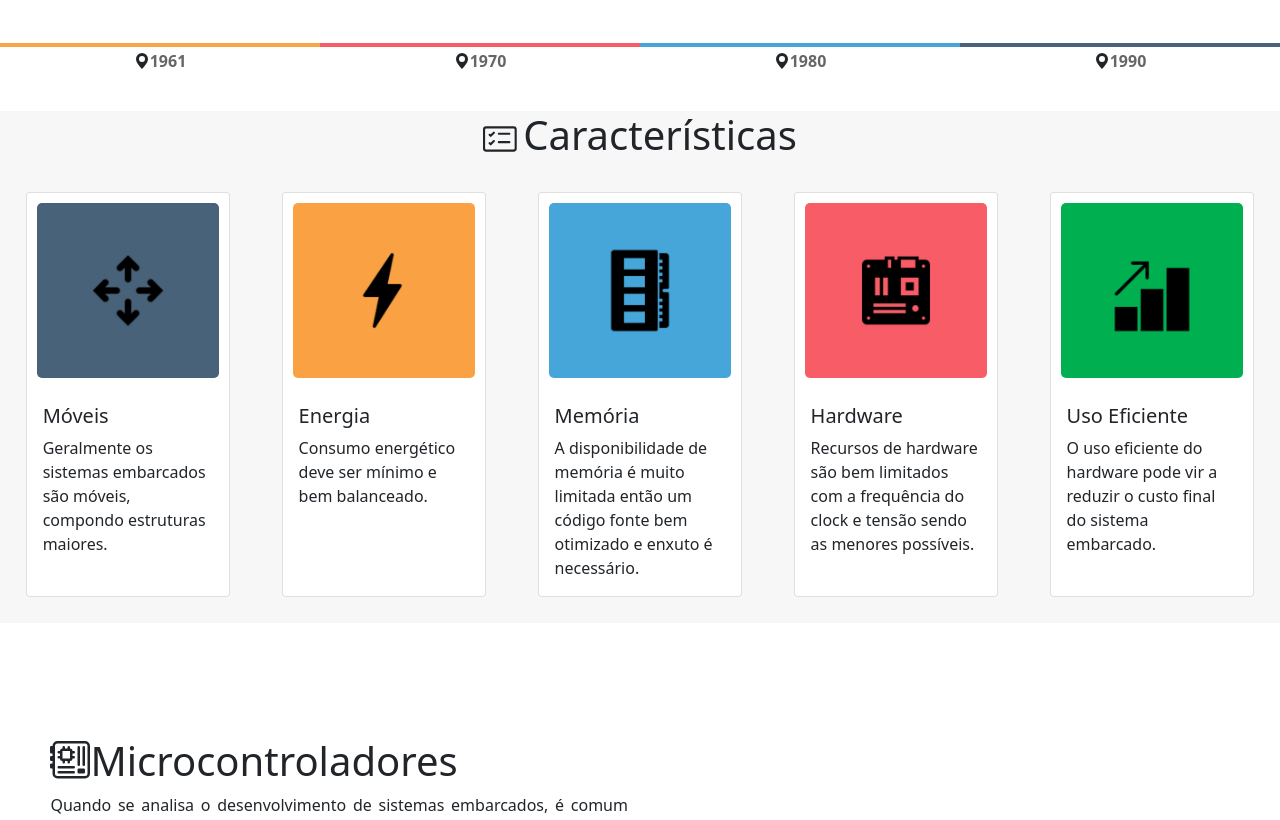
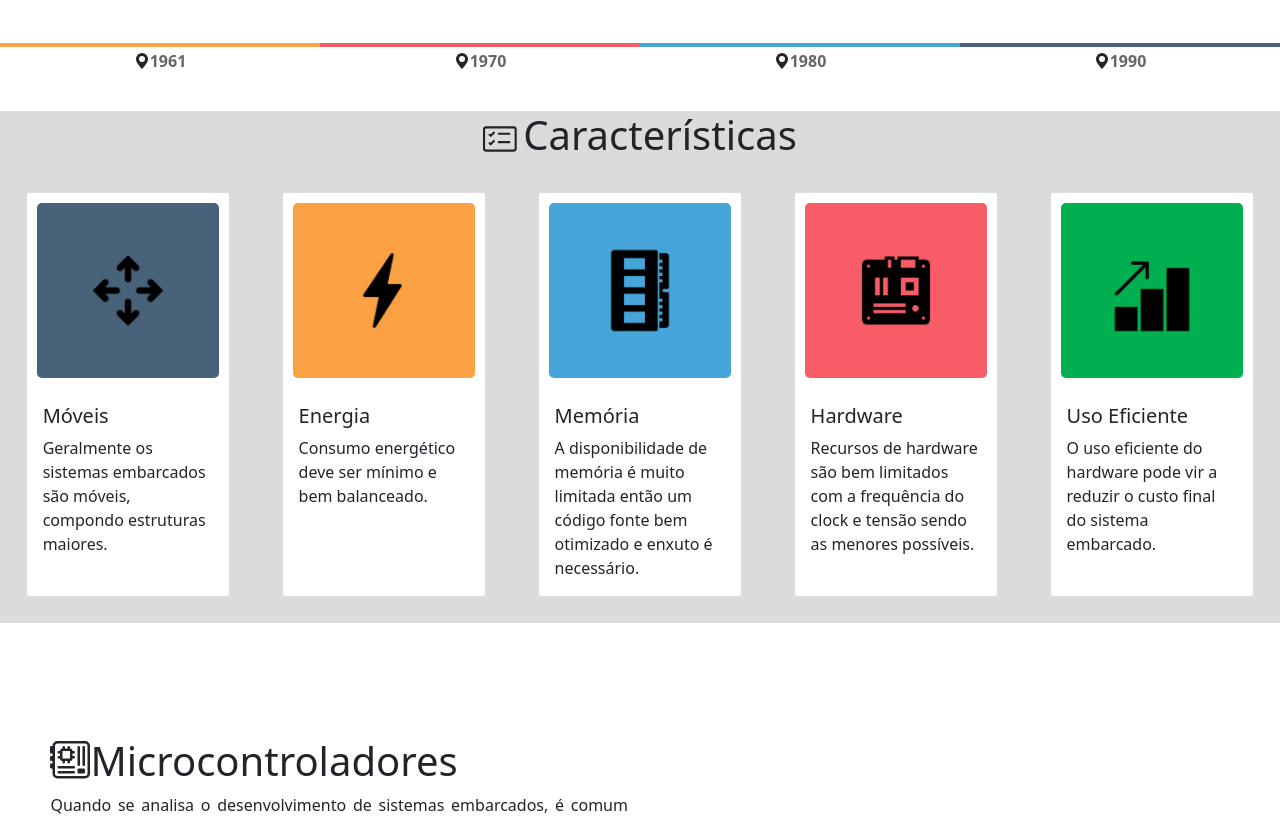
Before and after one commit to PatrickGuilherme/SistemaEmbarcado, an Angular app: page / in a window 1280 px wide. Shown: the part 385-1205 px from the top of the page. Built offline with nearby package versions, Linux system fonts and the light colour scheme.

Commit message:
Modificação de cor de fundo

```diff
--- a/src/app/Components/features/features.component.css
+++ b/src/app/Components/features/features.component.css
@@ -8,7 +8,7 @@
     flex-direction: row;
     flex-wrap: wrap;
     justify-content: center;
-    background-color: rgb(247, 247, 247);
+    background-color: #dbdbdb;
 }
 
 .imagem-card {
```
